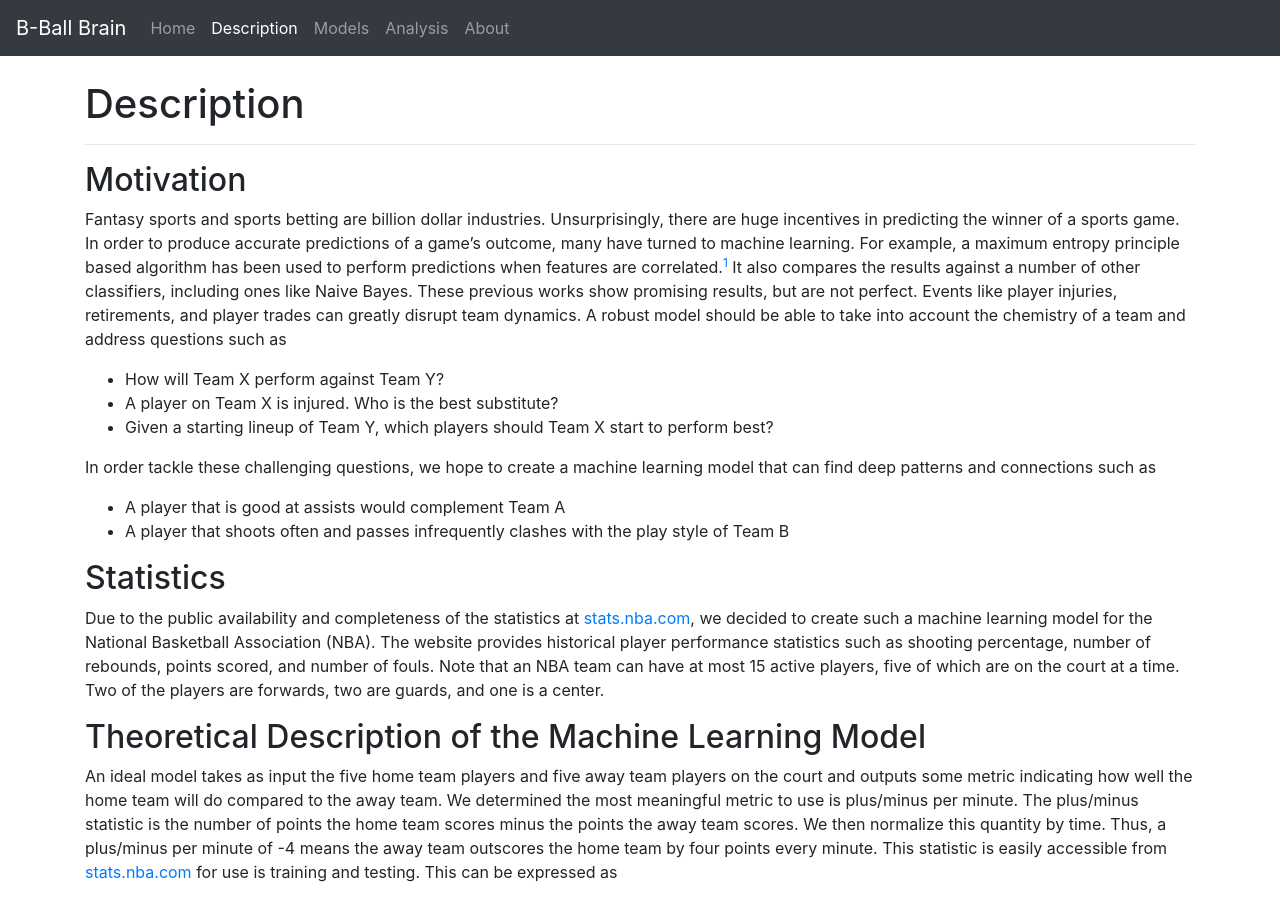
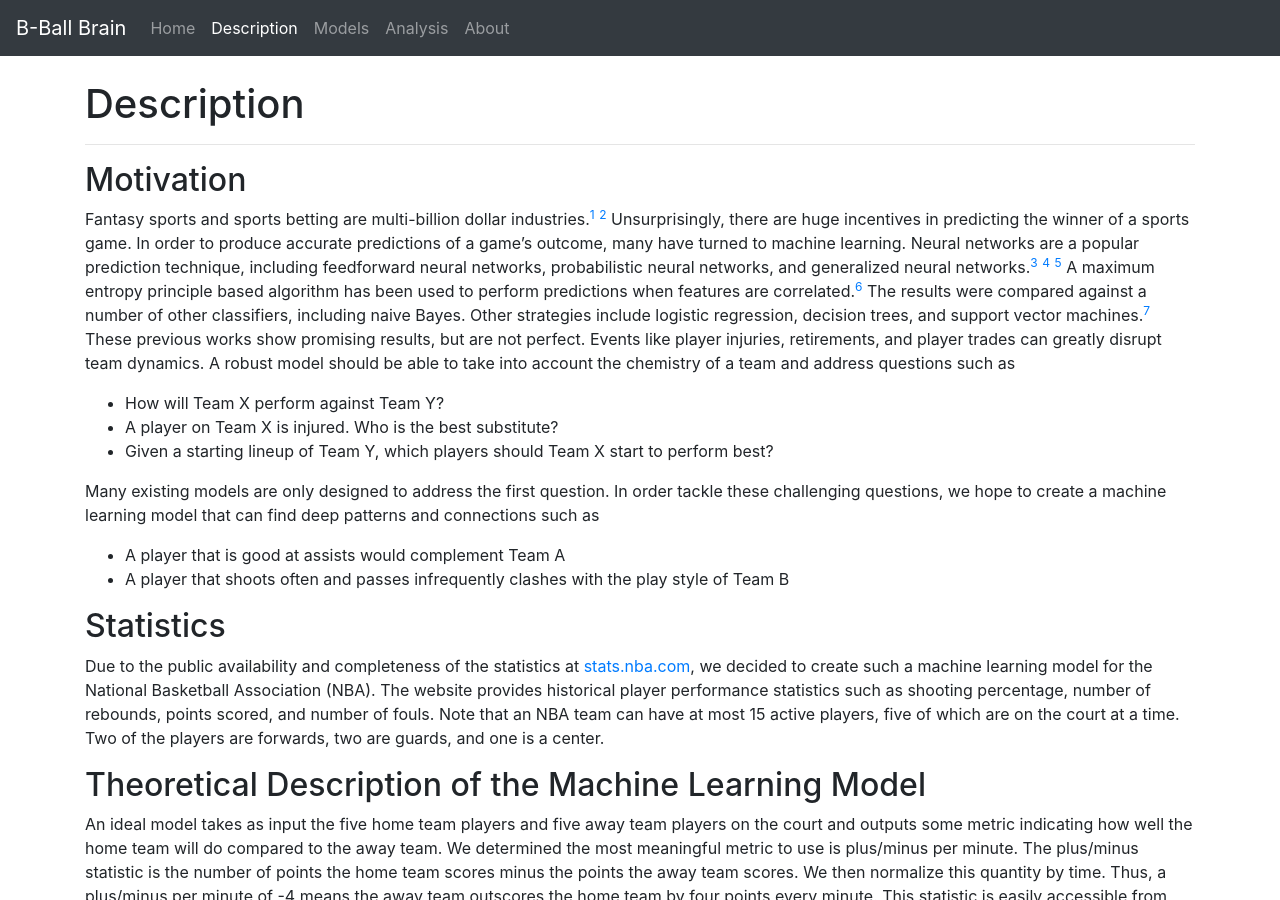
Before and after one commit to B-Ball-Brain/B-Ball-Brain.github.io, a Jekyll site: the page built from description.md, in a window 1280 px wide and 900 px high. Built offline with Jekyll 4.4.1, drawn with Linux system fonts in a browser that asks for light colours; nearby versions of some CDN libraries; some web fonts are replaced; formulas are drawn with MathJax 3; some of the changed text lies outside the part shown.

Commit message:
Add references to description

```diff
--- a/description.md
+++ b/description.md
@@ -6,12 +6,12 @@
 
 ## Motivation
 
-Fantasy sports and sports betting are billion dollar industries.  Unsurprisingly, there are huge incentives in predicting the winner of a sports game.  In order to produce accurate predictions of a game’s outcome, many have turned to machine learning.  For example, a maximum entropy principle based algorithm has been used to perform predictions when features are correlated.[^cheng2016predicting] It also compares the results against a number of other classifiers, including ones like Naive Bayes.  These previous works show promising results, but are not perfect.  Events like player injuries, retirements, and player trades can greatly disrupt team dynamics.  A robust model should be able to take into account the chemistry of a team and address questions such as
+Fantasy sports and sports betting are multi-billion dollar industries.[^fantasy] [^2013think]  Unsurprisingly, there are huge incentives in predicting the winner of a sports game.  In order to produce accurate predictions of a game’s outcome, many have turned to machine learning.  Neural networks are a popular prediction technique, including feedforward neural networks, probabilistic neural networks, and generalized neural networks.[^torres2013prediction] [^loeffelholz2009predicting] [^mccabe2008artificial]  A maximum entropy principle based algorithm has been used to perform predictions when features are correlated.[^cheng2016predicting]  The results were compared against a number of other classifiers, including naive Bayes.  Other strategies include logistic regression, decision trees, and support vector machines.[^haghighat2013review]  These previous works show promising results, but are not perfect.  Events like player injuries, retirements, and player trades can greatly disrupt team dynamics.  A robust model should be able to take into account the chemistry of a team and address questions such as
 * How will Team X perform against Team Y?
 * A player on Team X is injured.  Who is the best substitute?
 * Given a starting lineup of Team Y, which players should Team X start to perform best?
 
-In order tackle these challenging questions, we hope to create a machine learning model that can find deep patterns and connections such as
+Many existing models are only designed to address the first question.  In order tackle these challenging questions, we hope to create a machine learning model that can find deep patterns and connections such as
 * A player that is good at assists would complement Team A
 * A player that shoots often and passes infrequently clashes with the play style of Team B
 
@@ -182,4 +182,10 @@
 
 ## References
 
+[^fantasy]: “Fantasy Sports now a $7 Billion Industry.” FSTA, fsta.org/press-release-fantasy-sports-now-a-7-billion-industry/.
+[^2013think]: Spear, Gillian. “Think sports gambling isn't big money? Wanna bet?” NBCNews.com, NBCUniversal News Group, 15 July 2013, www.nbcnews.com/news/other/think-sports-gambling-isnt-big-money-wanna-bet-f6C10634316.
 [^cheng2016predicting]: Cheng, Ge, et al. "Predicting the Outcome of NBA Playoffs Based on the Maximum Entropy Principle." Entropy 18.12 (2016): 450.
+[^torres2013prediction]: Torres, Renator Amorim. "Prediction of nba games based on machine learning methods." University of Wisconsin, Madison (2013).
+[^loeffelholz2009predicting]: Loeffelholz, Bernard, Earl Bednar, and Kenneth W. Bauer. "Predicting NBA games using neural networks." Journal of Quantitative Analysis in Sports 5.1 (2009).
+[^mccabe2008artificial]: McCabe, Alan, and Jarrod Trevathan. "Artificial intelligence in sports prediction." Information Technology: New Generations, 2008. ITNG 2008. Fifth International Conference on. IEEE, 2008.
+[^haghighat2013review]: Haghighat, Maral, Hamid Rastegari, and Nasim Nourafza. "A review of data mining techniques for result prediction in sports." Advances in Computer Science: an International Journal 2.5 (2013): 7-12.
```
